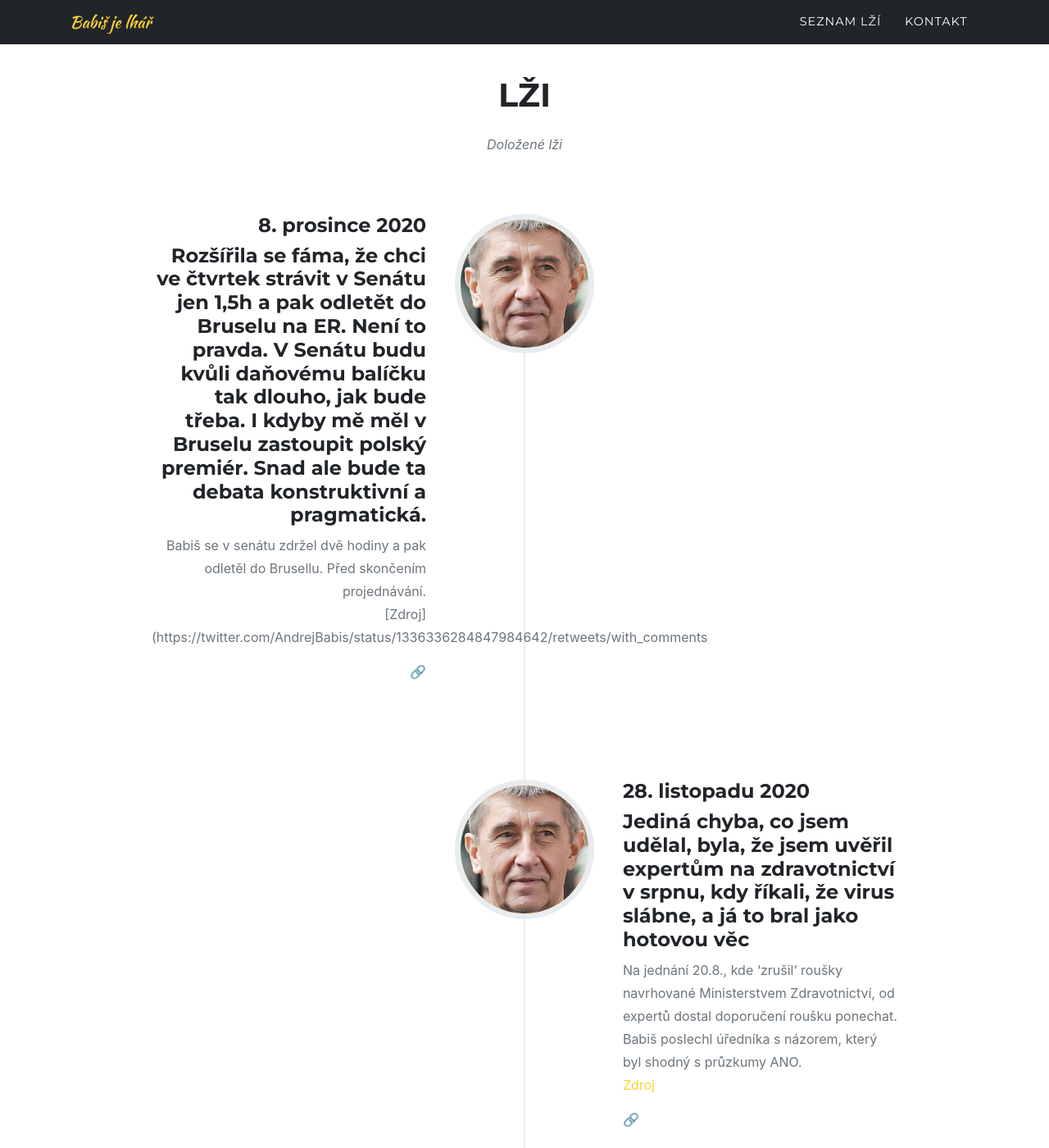
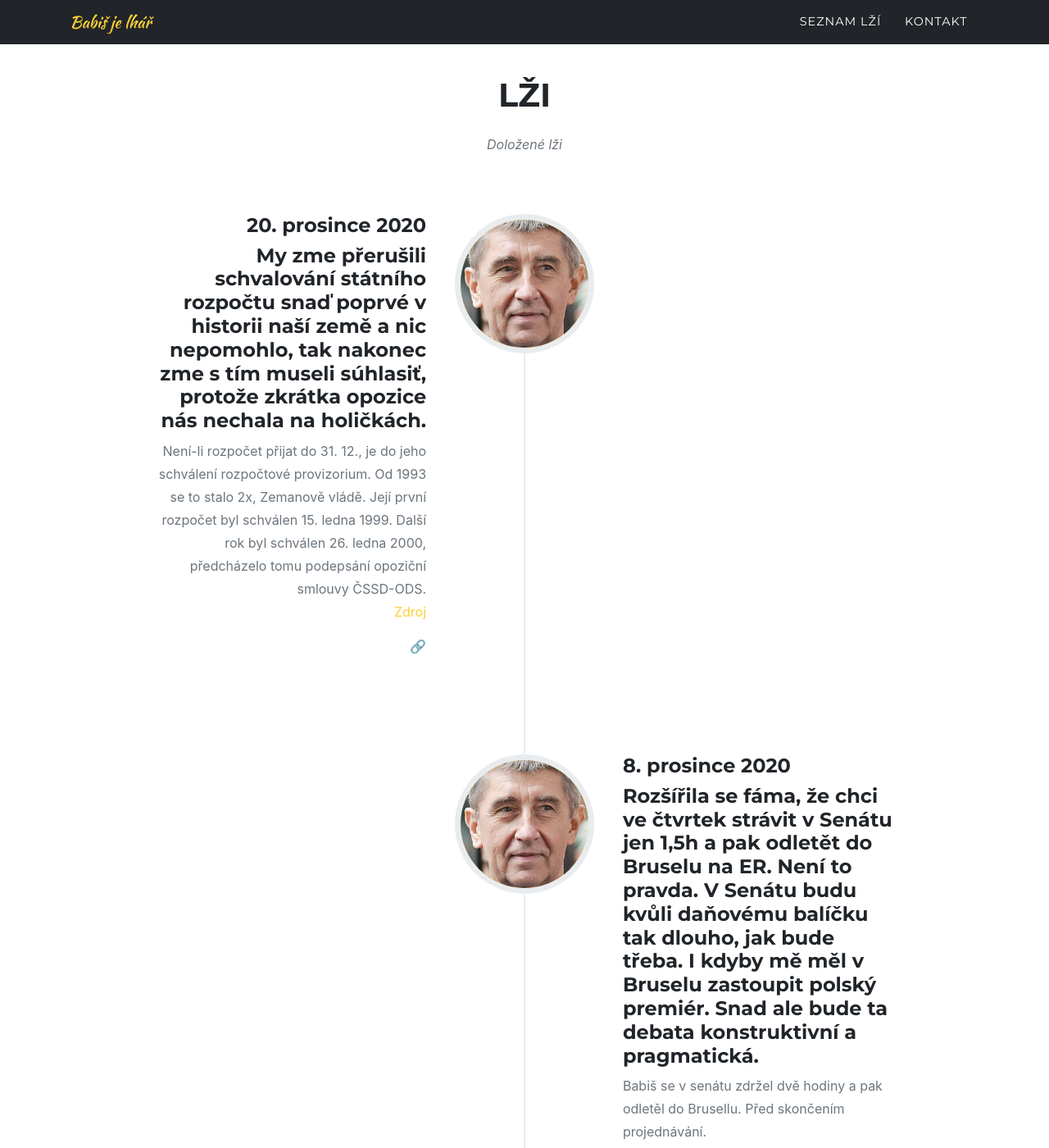
Before and after one commit to xsuchy/babisjelhar, a Jekyll site: the page built from index.md, in a window 1280 px wide and 1400 px high, scrolled down 1123 px. Shown: the whole window at 82% size. Built offline with Jekyll 4.4.1, drawn with Linux system fonts in a browser that asks for light colours; some web fonts are replaced.

Commit message:
dalsi lez

```diff
--- a/_data/sitetext.yml
+++ b/_data/sitetext.yml
@@ -33,9 +33,13 @@ timeline:
     section: timeline
     start_align: "left"
     events:
+      - title: "My zme přerušili schvalování státního rozpočtu snaď poprvé v historii naší země a nic nepomohlo, tak nakonec zme s tím museli súhlasiť, protože zkrátka opozice nás nechala na holičkách."
+        year: "20. prosince 2020"
+        desc: "Není-li rozpočet přijat do 31. 12., je do jeho schválení rozpočtové provizorium. Od 1993 se to stalo 2x, Zemanově vládě. Její první rozpočet byl schválen 15. ledna 1999. Další rok byl schválen 26. ledna 2000, předcházelo tomu podepsání opoziční smlouvy ČSSD-ODS. <br>[Zdroj](https://twitter.com/michalblaha/status/1340923961291415552)"
+        image: assets/img/timeline/1.jpg
       - title: "Rozšířila se fáma, že chci ve čtvrtek strávit v Senátu jen 1,5h a pak odletět do Bruselu na ER. Není to pravda. V Senátu budu kvůli daňovému balíčku tak dlouho, jak bude třeba. I kdyby mě měl v Bruselu zastoupit polský premiér. Snad ale bude ta debata konstruktivní a pragmatická."
         year: "8. prosince 2020"
-        desc: "Babiš se v senátu zdržel dvě hodiny a pak odletěl do Brusellu. Před skončením projednávání. <br>[Zdroj](https://twitter.com/AndrejBabis/status/1336336284847984642/retweets/with_comments"
+        desc: "Babiš se v senátu zdržel dvě hodiny a pak odletěl do Brusellu. Před skončením projednávání. <br>[Zdroj](https://twitter.com/AndrejBabis/status/1336336284847984642/retweets/with_comments)"
         image: assets/img/timeline/1.jpg
       - title: "Jediná chyba, co jsem udělal, byla, že jsem uvěřil expertům na zdravotnictví v srpnu, kdy říkali, že virus slábne, a já to bral jako hotovou věc"
         year: "28. listopadu 2020"
```
